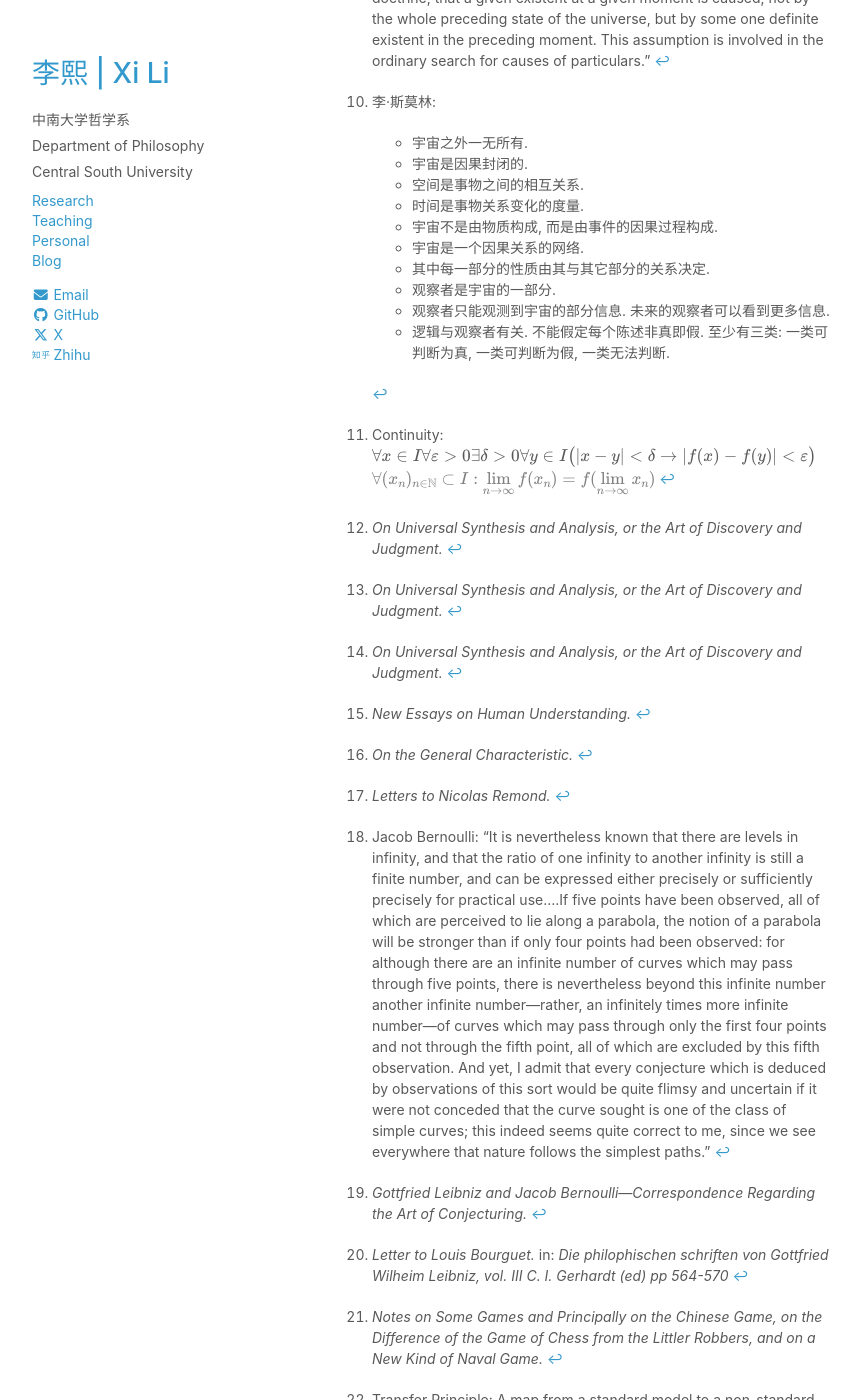
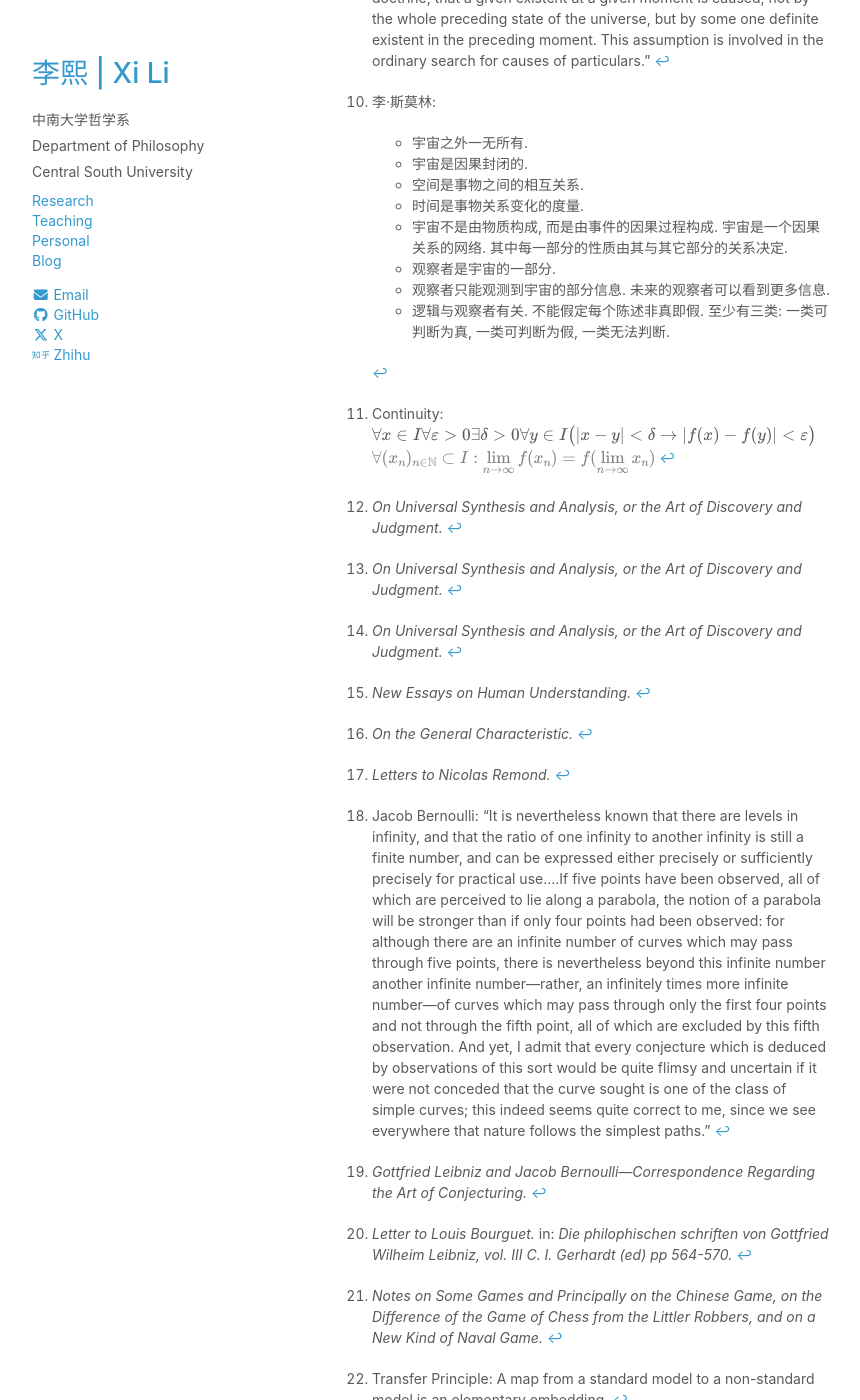
Before and after one commit to rickylixi/rickylixi.github.io, a Jekyll site: the page built from _posts/2025-10-08-leibniz-quotes.md, in a window 1280 px wide and 1400 px high, scrolled down 40499 px. Shown: the whole window, without its empty margins (26-886 px from the left). Built offline with Jekyll 4.4.1, drawn with Linux system fonts in a browser that asks for light colours; comment, search, counter and statistics services are not loaded.

```diff
--- a/_posts/2025-10-08-leibniz-quotes.md
+++ b/_posts/2025-10-08-leibniz-quotes.md
@@ -2020,9 +2020,7 @@ easier.
     - 宇宙是因果封闭的.
     - 空间是事物之间的相互关系.
     - 时间是事物关系变化的度量.
-    - 宇宙不是由物质构成, 而是由事件的因果过程构成.
-    - 宇宙是一个因果关系的网络.
-    - 其中每一部分的性质由其与其它部分的关系决定.
+    - 宇宙不是由物质构成, 而是由事件的因果过程构成. 宇宙是一个因果关系的网络. 其中每一部分的性质由其与其它部分的关系决定.
     - 观察者是宇宙的一部分.
     - 观察者只能观测到宇宙的部分信息. 未来的观察者可以看到更多信息.
     - 逻辑与观察者有关. 不能假定每个陈述非真即假. 至少有三类:
@@ -2069,7 +2067,7 @@ easier.
     the Art of Conjecturing.*
 
 [^20]: *Letter to Louis Bourguet.* in: *Die philophischen schriften von
-    Gottfried Wilheim Leibniz, vol. III C. I. Gerhardt (ed) pp 564-570*
+    Gottfried Wilheim Leibniz, vol. III C. I. Gerhardt (ed) pp 564-570.*
 
 [^21]: *Notes on Some Games and Principally on the Chinese Game, on the
     Difference of the Game of Chess from the Littler Robbers, and on a
@@ -2078,7 +2076,7 @@ easier.
 [^22]: Transfer Principle: A map from a standard model to a non-standard
     model is an elementary embedding.
 
-[^23]: *On Wisdom*
+[^23]: *On Wisdom.*
 
 [^24]: *Letter to Louis Bourguet.* in: *The Shorter Leibniz Texts: A
     Collection of New Translations.*
```
